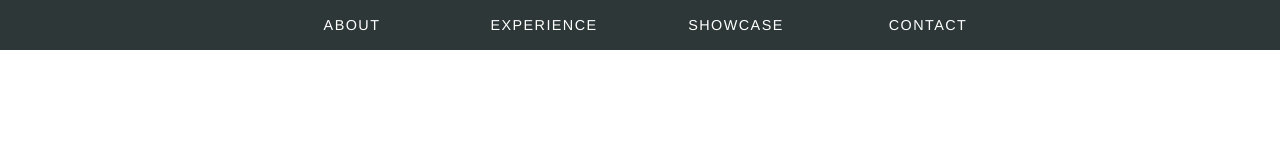
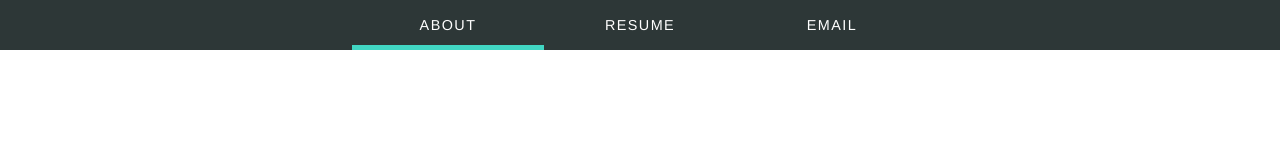
Before and after one commit to andrewlaforteza/andrewlaforteza.github.io, a website: page index.html in a window 1280 px wide. Drawn offline with Linux system fonts and the light colour scheme.

Commit message:
simplify nav and add resume

```diff
--- a/index.html
+++ b/index.html
@@ -9,20 +9,13 @@
    <header>
       <nav class="main-nav">
          <ul>
-            <li><a href="#about"> About </a></li>
-            <li><a href="#experience"> Experience </a></li>
-            <li><a href="#showcase"> Showcase </a></li>
-            <li><a href="#contact"> Contact </a></li>
+            <li><a class="about-link" href="https://andrewlaforteza.github.io/"> About </a></li>
+            <li><a href="assets/AndrewLaforteza-Resume.pdf"> Resume </a></li>
+            <li><a href="mailto:andrew.j.laforteza@gmail.com"> Email </a></li>
          </ul>
       </nav>
    </header>
-   <section id="about">
-   </section>
-   <section id="experience">
-   </section>
-   <section id="showcase">
-   </section>
-   <section id="contact">
-   </section>
+   <main>
+   </main>
 </body>
 </html>
--- a/scss/main.scss
+++ b/scss/main.scss
@@ -29,7 +29,7 @@ body {
 
     a {
         display: block;
-        font-weight: 400;
+        font-weight: 300;
         font-size: 0.9em;
         text-transform: uppercase;
         text-decoration: none;
@@ -38,8 +38,18 @@ body {
         height: 45px;
         color: #FFF;
 
-        &:hover {
+        &.about-link {
+            border-bottom: 5px solid #41D6C3;
+        }
+
+        &:not(.about-link) {
+        }
+
+        &:not(.about-link):hover,
+        &:not(.about-link):focus {
             border-bottom: 5px solid #C8D2D2;
         }
     }
+
+
 }
```
Also changed, not shown: css/main.css, 1 other file.
